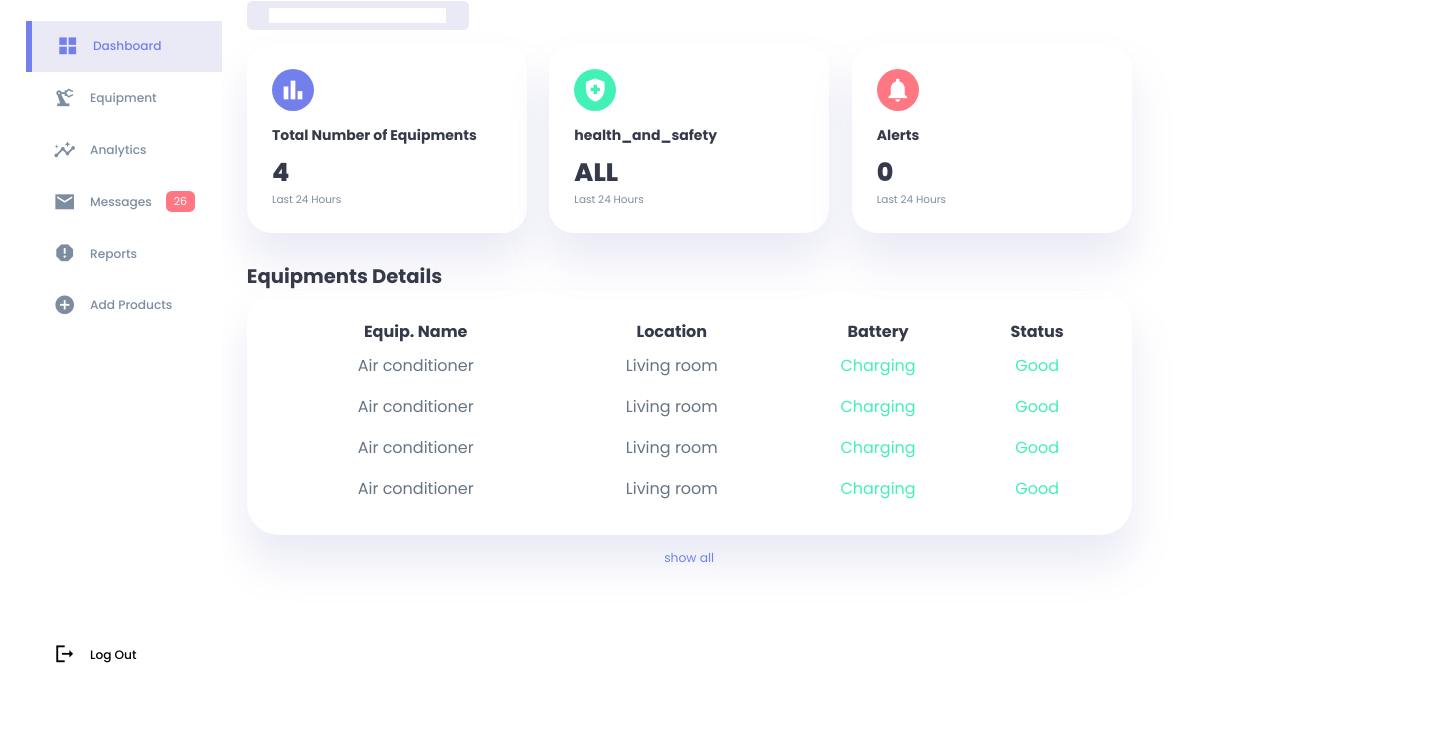
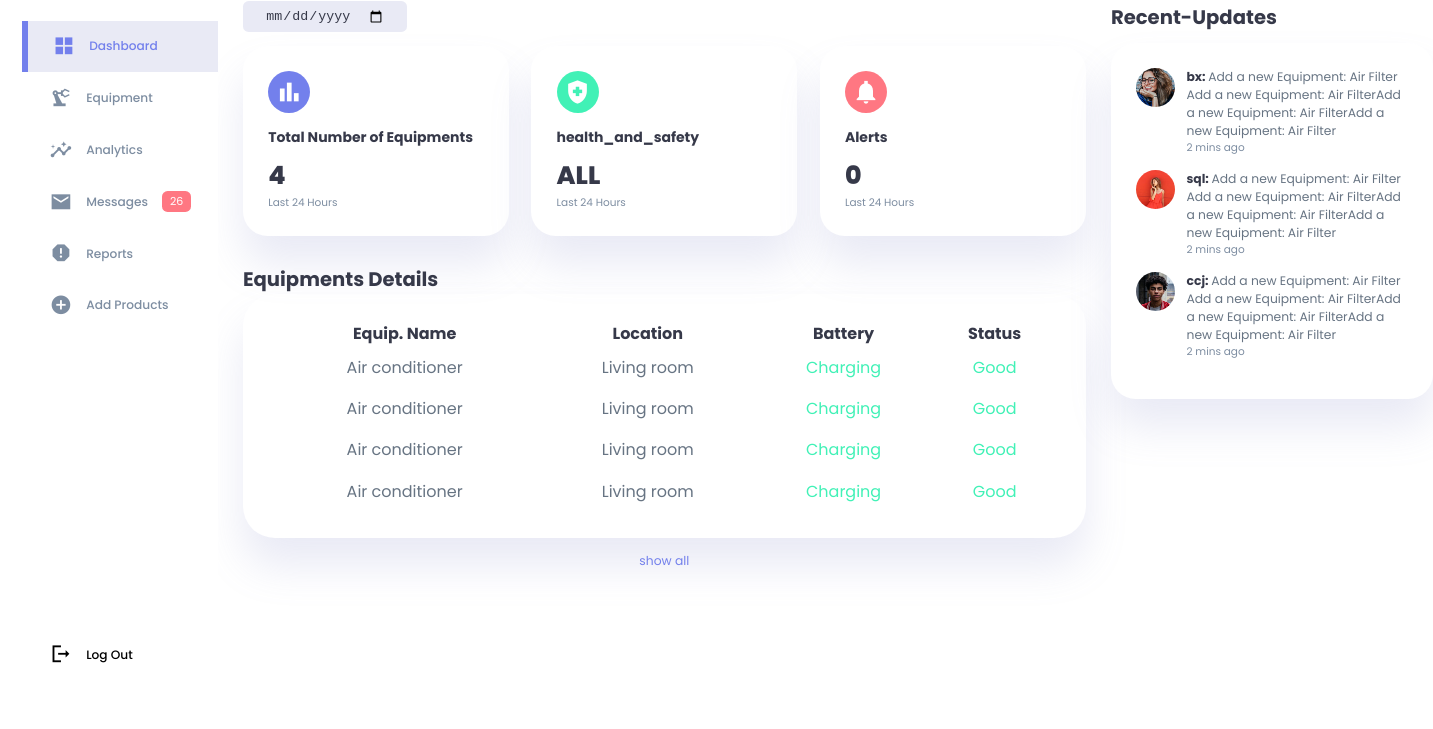
Before and after one commit to dkmcatie/dashboard, a plain HTML site: page index.html in a window 1280 px wide. Shown: the part 71-800 px from the top of the page, 1433 px wide, since content can reach past the window. Drawn offline with Linux system fonts and the light colour scheme.

Commit message:
dashboardtemplate

```diff
--- a/index.html
+++ b/index.html
@@ -61,7 +61,7 @@
             <h1>Dashboard</h1>
 
             <div class="date">
-                <input typer="date">
+                <input type="date">
             </div>
             <div class="insights">
                 <div class="equipment">
@@ -149,6 +149,52 @@
 
             </div>
         </main>
+        <div class="right">
+            <div class="top">
+                <div class="profile">
+                    <div class="info">
+                        <p>Hey, <b>David</b></p>
+                        <small class="text-muted">Admin</small>
+                    </div>
+                    <div class="profile-photo">
+                        <img src="./images/profile-2.jpg" alt="">
+                    </div>
+                </div>
+            </div>
+            <div class="recent-updates">
+                <h2>Recent-Updates</h2>
+                <div class="updates">
+                    <div class="update">
+                        <div class="profile-photo">
+                            <img src="./images/profile-3.jpg" alt="">
+                        </div>
+                        <div class="message">
+                            <p><b>bx: </b>Add a new Equipment: Air Filter Add a new Equipment: Air FilterAdd a new Equipment: Air FilterAdd a new Equipment: Air Filter</p>
+                            <small class="text-muted">2 mins ago</small>
+                        </div>
+                    </div>
+                    <div class="update">
+                        <div class="profile-photo">
+                            <img src="./images/profile-4.jpg" alt="">
+                        </div>
+                        <div class="message">
+                            <p><b>sql: </b>Add a new Equipment: Air Filter Add a new Equipment: Air FilterAdd a new Equipment: Air FilterAdd a new Equipment: Air Filter</p>
+                            <small class="text-muted">2 mins ago</small>
+                        </div>
+                    </div>
+                    <div class="update">
+                        <div class="profile-photo">
+                            <img src="./images/profile-1.jpg" alt="">
+                        </div>
+                        <div class="message">
+                            <p><b>ccj: </b>Add a new Equipment: Air Filter Add a new Equipment: Air FilterAdd a new Equipment: Air FilterAdd a new Equipment: Air Filter</p>
+                            <small class="text-muted">2 mins ago</small>
+                        </div>
+                    </div>
+                </div>
+
+            </div>
+        </div>
     </div>
 </body>
 </html>
--- a/style.css
+++ b/style.css
@@ -38,7 +38,7 @@ html{
     font-size: 14px;
 }
 body{
-    width: 100vw;
+    width: 85vw;
     height: 100vh;
     font-family: poppins, sans-serif;
     font-size: 0.88rem;
@@ -239,7 +239,7 @@ main .date input[type = "date" ]{
 
 main .insights{
     display: grid;
-    grid-template-columns: repeat(3, 20rem);
+    grid-template-columns: repeat(3, 19rem);
     gap: 1.6rem;
 }
 
@@ -311,7 +311,7 @@ main .details table{
 
 main table tbody td{
     height: 2.8rem;
-    border-bottom: 1px solid var(--color-light);
+    border-bottom: 1px solid var(--color-dark-varient);
     color: var(--color-dark-varient);
 }
 
@@ -325,3 +325,44 @@ main .details a{
     margin: 1rem auto;
     color: var(--color-primary);
 }
+.right{
+    margin-top: 1.4rem;
+
+}
+
+.right .top{
+    display:flex;
+    justify-content:end;
+    gap: 1rem;
+}
+.right .top .profile{
+    display: flex;
+    gap: 2rem;
+    text-align: left;
+}
+/* rencent updates */
+.right .recent-updates{
+    margin-top: 1rem;
+}
+
+.right .recent-updates h2{
+    margin-bottom: 0.8rem;
+}
+
+.right .recent-updates .updates{
+    background: var(--color-white);
+    padding: var(--card-padding);
+    border-radius: var(--card-border-radius);
+    box-shadow: var(--box-shadow);
+    transition: all 300ms ease;
+}
+
+.right .recent-updates .updates :hover{
+    box-shadow: none;
+}
+
+.right .recent-updates .updates .update{
+    display: grid;grid-template-columns: 2.6rem auto;
+    gap: 1rem;
+    margin-bottom: 1rem;
+}
```
